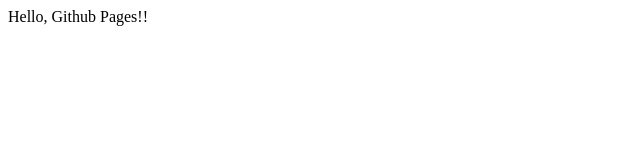
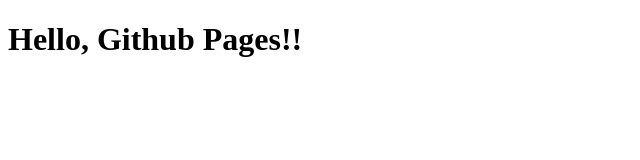
Before and after one commit to entooone/gh-pages-demo, a plain HTML site: page docs/index.html in a window 1280 px wide. Shown: the whole page, without its empty margins (0-640 px from the left). Drawn offline with Linux system fonts and the light colour scheme.

Commit message:
Add hedding

```diff
--- a/docs/index.html
+++ b/docs/index.html
@@ -7,6 +7,6 @@
     <title>Demo Github Pages</title>
 </head>
 <body>
-    Hello, Github Pages!!
+    <h1>Hello, Github Pages!!</h1>
 </body>
 </html>
```
